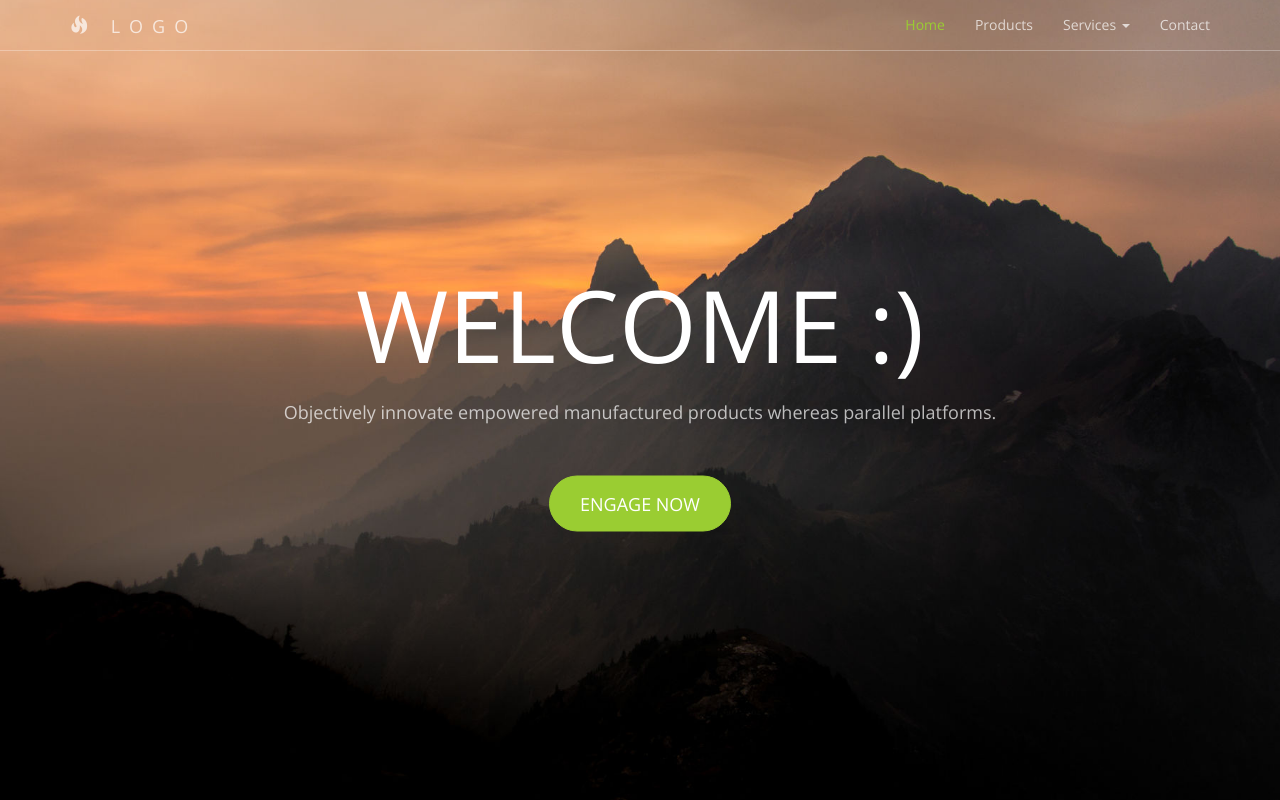
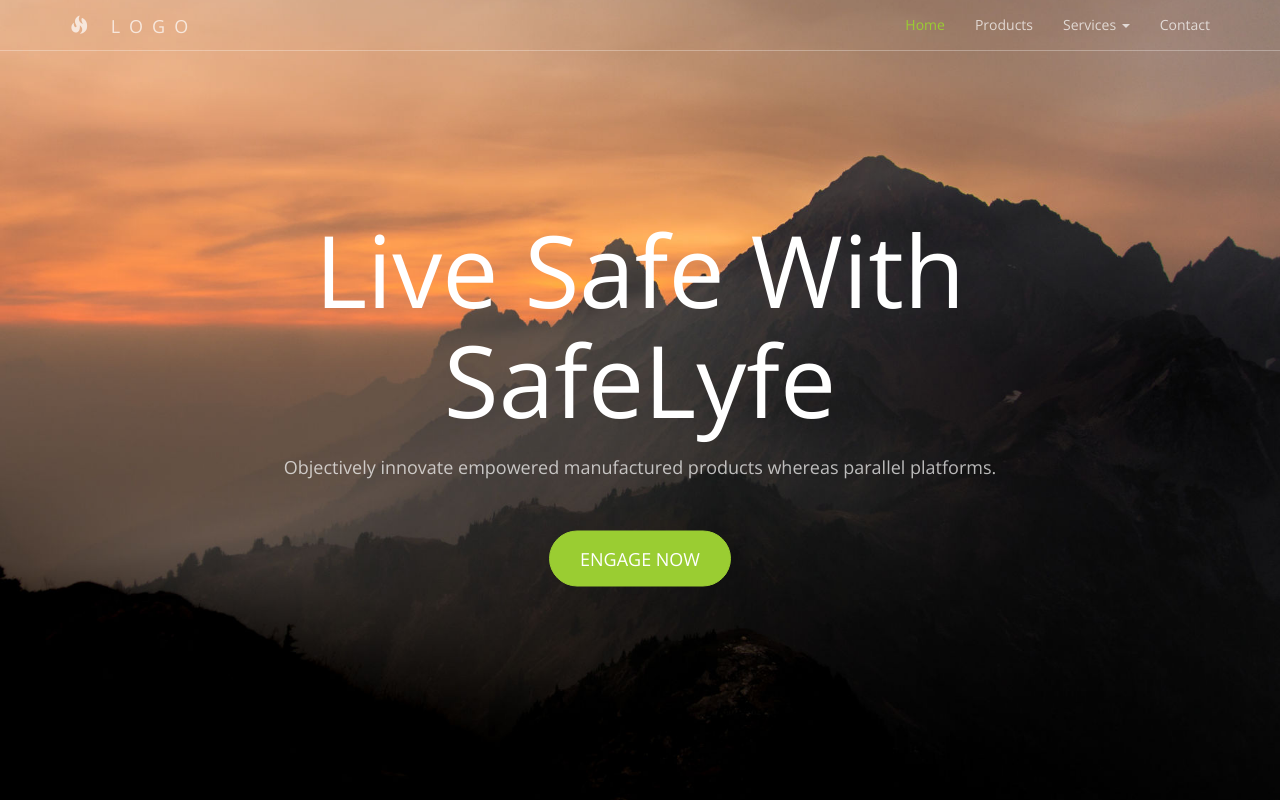
Before and after one commit to SafeLyfe/SafeLyfe.github.io, a plain HTML site: page index.html in a window 1280 px wide. Shown: the top 800 px of the page. Drawn offline with nearby package versions, Linux system fonts and the light colour scheme.

Commit message:
change heading

```diff
--- a/index.html
+++ b/index.html
@@ -79,7 +79,7 @@ Although you can use them, for a more unique website, replace these images with
     <header>
         <div class="header-content">
             <div class="header-content-inner">
-                <h1>WELCOME :)</h1>
+                <h1>Live Safe With SafeLyfe</h1>
                 <p>Objectively innovate empowered manufactured products whereas parallel platforms.</p>
                 <a href="#" class="btn btn-primary btn-lg">Engage Now</a>
             </div>
```
